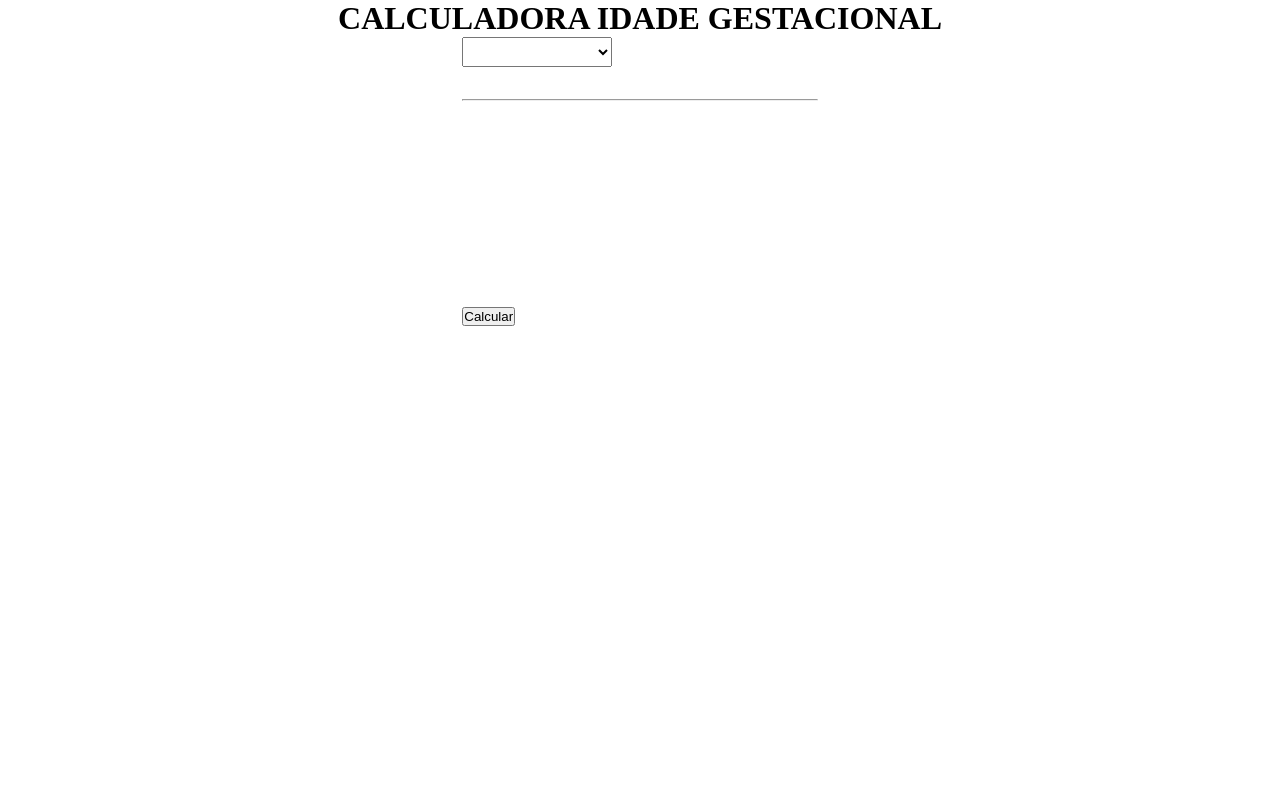
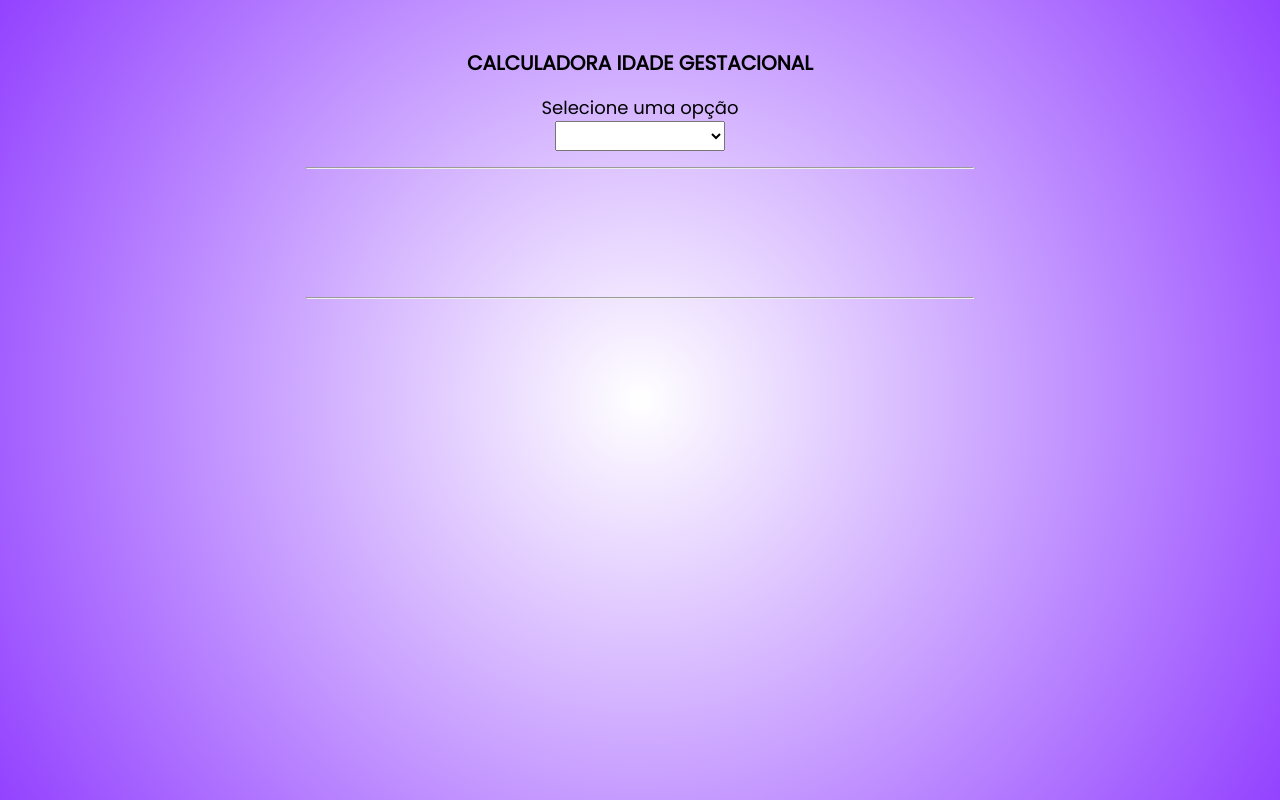
Before and after one commit to brunovperg/Idade-Gestacional, a plain HTML site: page index.html in a window 1280 px wide. Drawn offline with Linux system fonts and the light colour scheme.

Commit message:
CSS implementation

```diff
--- a/index.html
+++ b/index.html
@@ -1,49 +1,57 @@
 <!DOCTYPE html>
 <html lang="pt_BR">
   <head>
-        <meta charset="UTF-8">
-        <meta http-equiv="X-UA-Compatible" content="IE=edge">
-        <meta name="viewport" content="width=device-width, initial-scale=1.0">
-
+    <meta charset="UTF-8" />
+    <meta http-equiv="X-UA-Compatible" content="IE=edge" />
+    <meta name="viewport" content="width=device-width, initial-scale=1.0" />
 
     <!-- Links -->
-        <link rel="stylesheet" href="style.css">
+    <link rel="stylesheet" href="style.css" />
 
     <!-- main JS -->
     <script defer src="main.js"></script>
 
     <title>Calculadora Idade Gestacional</title>
   </head>
+
   <body>
-    <h1>CALCULADORA IDADE GESTACIONAL</h1>
-    <main>
-        <select onchange="fun1()" name="methods" id="methods"  >
+    <div class="container">
+      <div class="methodselect">
+        <div class="title">CALCULADORA IDADE GESTACIONAL</div>
+        <div class="choice">
+          <label for="methods">Selecione uma opção</label><br />
+          <select onchange="fun1()" name="methods" id="methods">
             <option value="menst">Última Menstruação</option>
             <option value="ultrasound">Último Ultrasom</option>
           </select>
-        <hr>
-        <form action="">
+        </div>
+      </div>
+      <hr />
+      <form action="#">
+        <div class="fills">
           <div class="menst" id="menst">
             <label for="lastPeriodDate">Informe a data da Última Menstruação:</label>
-                <br>
-                <input type="date" id="dateMenst" />
-                <br><br>
-                <hr>
+            <br />
+            <input type="date" id="dateMenst" required />
+
+
           </div>
           <div class="ultrasound" id="ultrasound">
             <label for="lastUltSound">Informe a data do Último Ultrasom:</label>
+            <br />
+            <input type="date" id="dateUltra" />
+            <br />
+            <label for="ultSoundWeek">No ultrasom a gestação tinha</label><br>
+            <input type="number" class="number" min="0" max="50" name="weeks" id="weeks" required/>
+            Semanas e
             <br>
-                <br>
-                <input type="date" id="dateUltra"/>
-                <br><br>
-                <label for="ultSoundWeek">No ultrasom a gestação tinha</label>
-                <input type="number" class="number" min="0" name="weeks" id="weeks"> Semanas e
-                <input type="number" class="number" min="0" name="days" id="days"> dias
-                <br><br>
-                <hr>
+            <input type="number" class="number" min="0" max="6" name="days" id="days" required />
+            dias <br />
         </div>
+    </div>
+</form>
+<hr />
       <button type="button submit" class="calcular" onclick="calculate()" id="calcular">Calcular</button>
-        </form>
-    </main>
+    </div>
   </body>
 </html>
--- a/main.js
+++ b/main.js
@@ -3,7 +3,7 @@ document.getElementById("methods").selectedIndex = -1;
 // ########## HIDE AND SHOW FORMS FROM DROPDOWN WINDOW #########
 
 function HidebothForm(){
-document.getElementById("menst").style.visibility = "hidden";
+           document.getElementById("menst").style.visibility = "hidden";
            document.getElementById("ultrasound").style.visibility = "hidden";
            document.getElementById("calcular").style.visibility = "hidden";
 }
@@ -15,24 +15,19 @@ function fun1() {
           {
            document.getElementById("ultrasound").style.visibility = "hidden";
            document.getElementById("menst").style.visibility = "visible";
+           document.getElementById("calcular").style.visibility = "visible";
             }
 
          else if(selectedOption == "ultrasound")
           {
            document.getElementById("ultrasound").style.visibility = "visible";
            document.getElementById("menst").style.visibility = "hidden";
+           document.getElementById("calcular").style.visibility = "visible";
             }
 else
 {
 HidebothForm();
 }
-}
-
-window.onload = function() {
-    if(!window.location.hash) {
-        window.location = window.location + '#loaded';
-        window.location.reload();
-    }
 }
 
 // ########### TAKE INPUT DATA INTO CALCULATION ##############
--- a/style.css
+++ b/style.css
@@ -1,49 +1,83 @@
+@import url('https://fonts.googleapis.com/css2?family=Poppins&display=swap');
+
 /*====  RESET ============================ */
 * {
     margin: 0;
     padding: 0;
     box-sizing: border-box;
+    font-family: 'Poppins', sans-serif;
   }
 
 form {
     visibility: hidden;
 }
 
-form button{
-    visibility: visible;
+body{
+    display: flex;
+    height: 100vh;
+    justify-content: center;
+    align-items: center;
+    padding: 1rem;
+    background: radial-gradient(circle, rgba(255,255,255,1) 0%, rgba(147,66,255,1) 100%);
+
+}
+.container{
+    height: 100%;
+    max-width: 700px;
+    width: 100%;
+    padding: 1rem;
+    padding-top: 2rem;
+    /* background: transparent; */
 }
 
-body main{
-    display: grid;
-    gap: 2rem;
-    place-content: center;
+.container .title{
+    font-size: 20px;
+    font-weight: bold;
+    position: relative;
+    text-align: center;
 }
 
-body h1{
-    text-align: center;
-
+.container .choice{
+    position: relative;
+   text-align: center;
+    padding-top: 1rem;
+    padding-bottom: 1rem;
 }
 
-select#methods{
-    position: relative;
-    box-shadow: black, 1,1,1;
-    align-content: center;
-  width: 150px;
+.container #methods{
+position: relative;
+  align-items: center;
+  width: 170px;
   height: 30px;
+  font-weight: bold;
 }
 
-/* input::-webkit-calendar-picker-indicator{
-    display: none;
+label{
+    font-size: 18px;
 }
 
-input[type="date"]::-webkit-input-placeholder{
-    visibility: hidden !important;
-} */
+div.ultrasound{
+    margin-top: -75px;
+    padding-bottom: 1rem;
+}
 
-/* div.ultrasound{
-    position: fixed;
-} */
+/* REMOVER SETAS DE NUMERO Chrome, Safari, Edge, Opera */
+input::-webkit-outer-spin-button,
+input::-webkit-inner-spin-button {
+  -webkit-appearance: none;
+  margin: 0;
+}
+/* Firefox */
+input[type=number] {
+    -moz-appearance: textfield;
+  }
 
 input.number{
-    width: 30px;
+    width: 60px;
 }
+
+button.calcular {
+    visibility: hidden;
+    font-size: 1.5rem;
+    margin-top: 1rem;
+}
```
Lines whose indentation alone changed are shown as unchanged.
